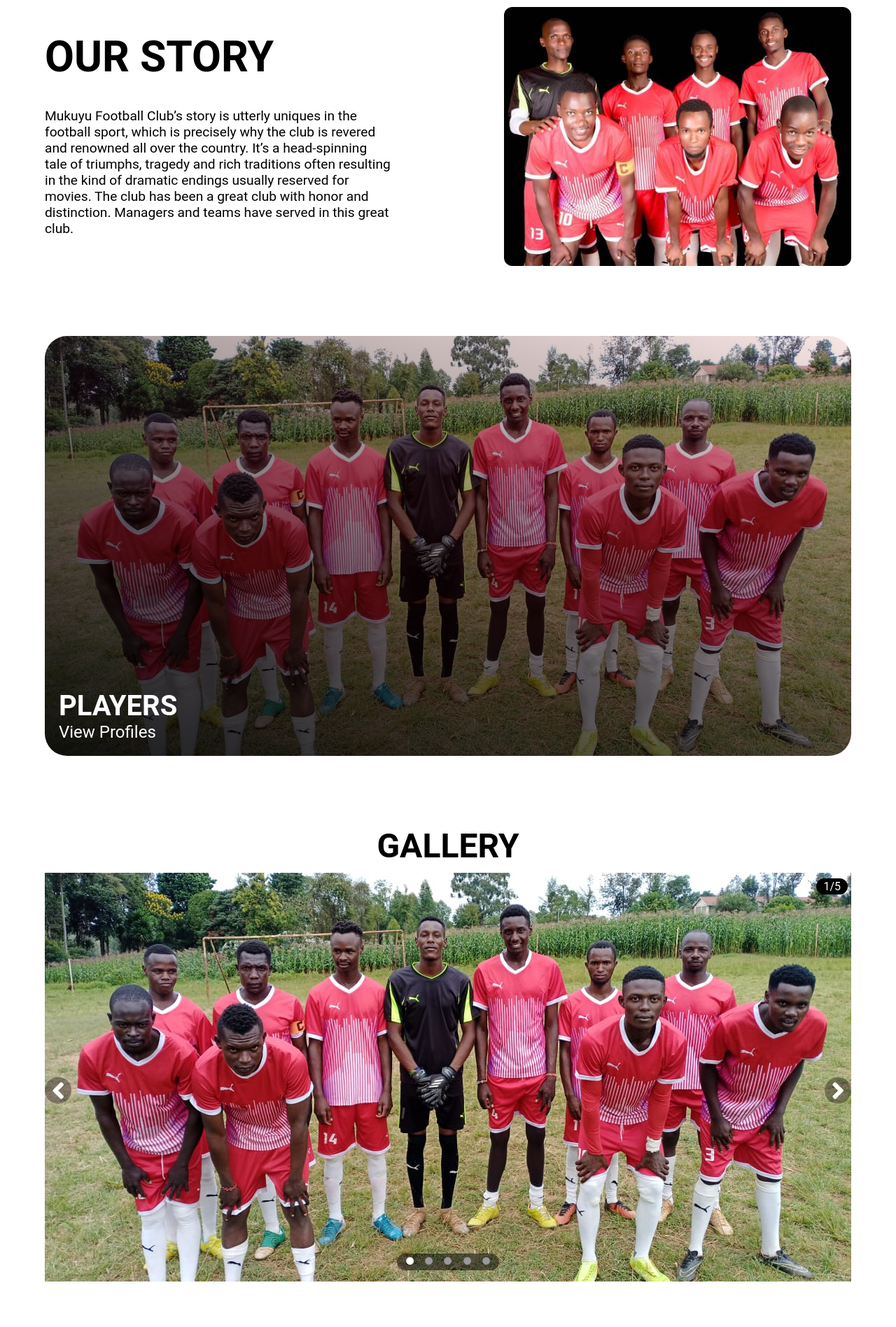
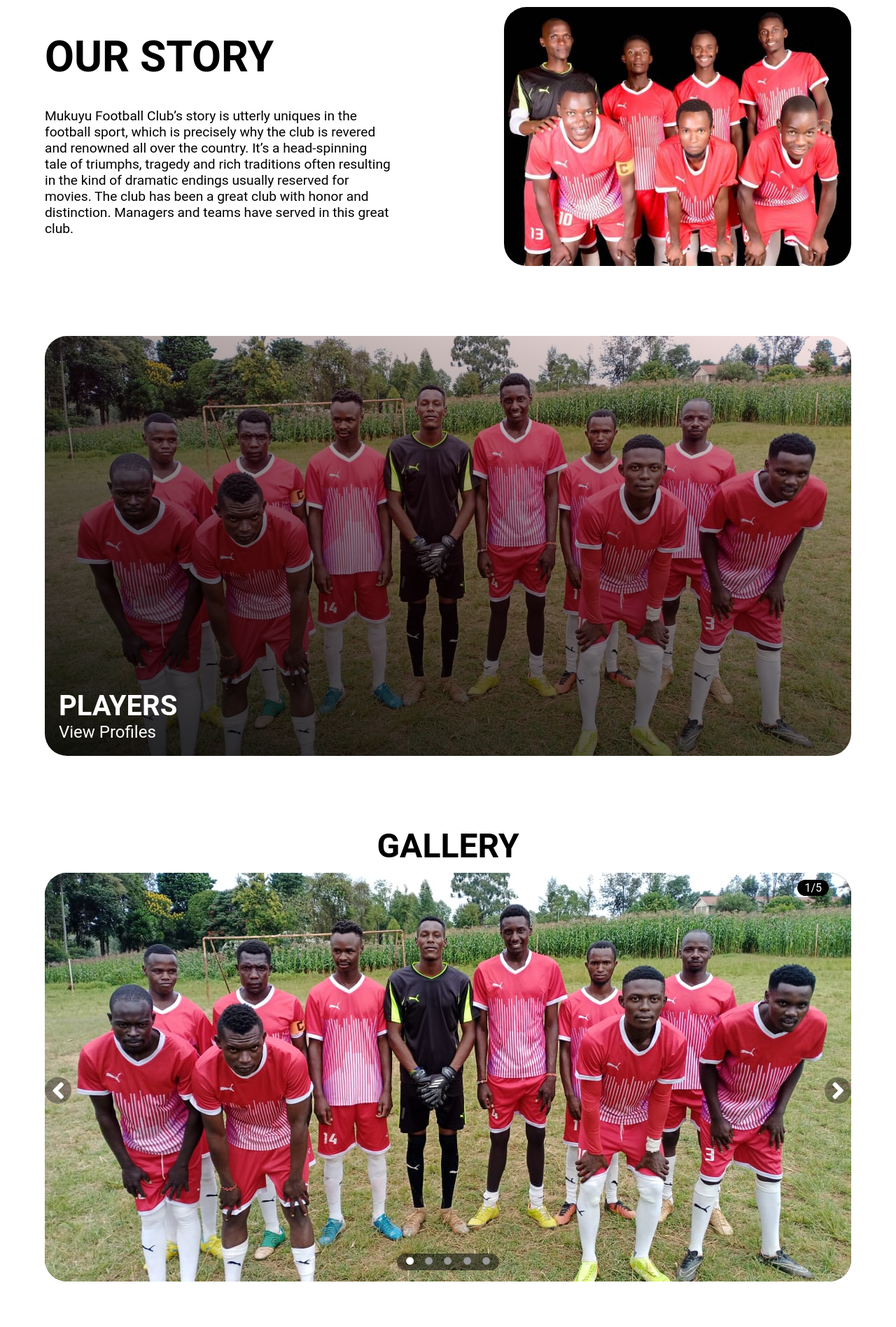
Before and after one commit to AlexAaqil/Mukuyu-Football-Club, a React (Vite) app: page / in a window 1280 px wide. Shown: the part 880-2776 px from the top of the page at 70% size. Built offline with nearby package versions, Linux system fonts and the light colour scheme.

Commit message:
Fixed the borders radius to make it uniform

```diff
--- a/src/containers/About/about.scss
+++ b/src/containers/About/about.scss
@@ -15,7 +15,7 @@
 
     img {
       width: 100%;
-      border-radius: 12px;
+      border-radius: 32px;
     }
   }
 }
--- a/src/containers/Gallery/gallery.scss
+++ b/src/containers/Gallery/gallery.scss
@@ -8,6 +8,7 @@
 
     .slider {
       display: flex;
+      background: rgb(0, 0, 0);
 
       .slide {
         width: 0;
@@ -53,8 +54,8 @@
           padding: 2px 10px;
           font-size: 1em;
           position: absolute;
-          top: 8px;
-          right: 5px;
+          top: 10px;
+          right: 2em;
         }
       }
     }
@@ -81,8 +82,12 @@
         display: flex;
         justify-content: center;
 
+        .slider,
+        img {
+            border-radius: 32px;
+        }
+
         .slider {
-          background: rgb(0, 0, 0);
           width: 100%;
 
           .active {
```
